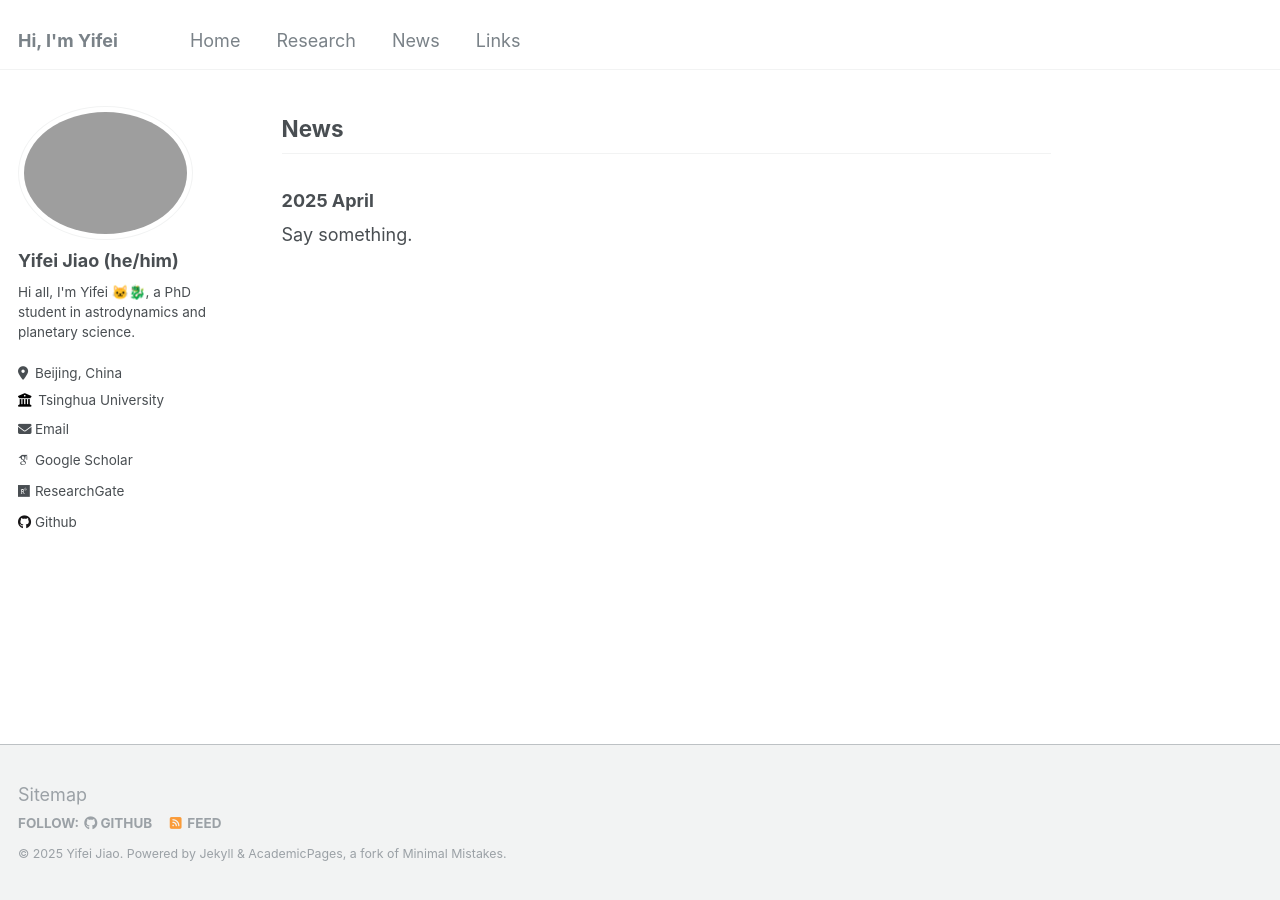
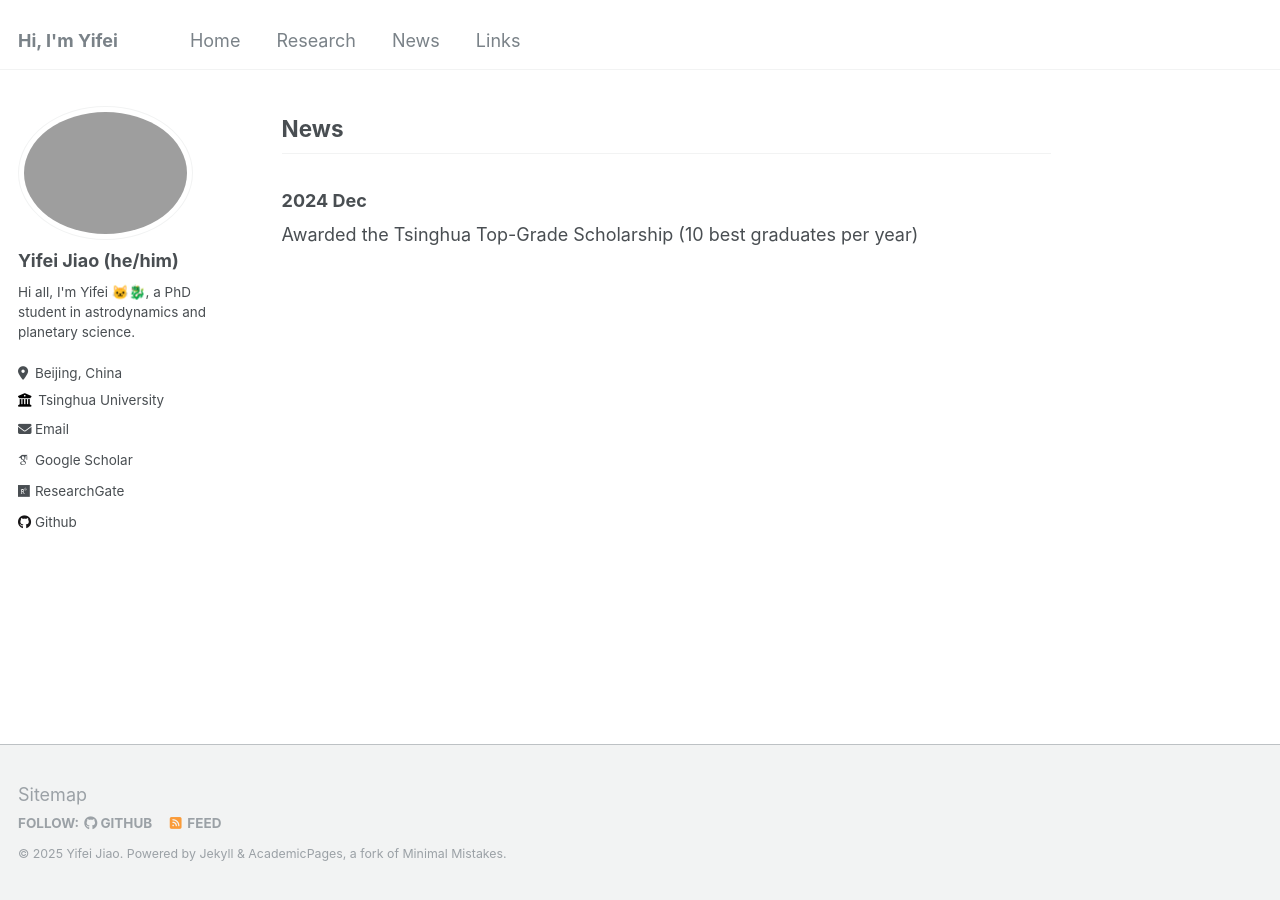
Before and after one commit to jiaoyf-thu/jiaoyf-thu.github.io, a Jekyll site: the page built from _pages/news.md, in a window 1280 px wide. Built offline with Jekyll 4.4.1, drawn with Linux system fonts in a browser that asks for light colours; some web fonts are replaced.

Commit message:
Update news.md

```diff
--- a/_pages/news.md
+++ b/_pages/news.md
@@ -6,8 +6,8 @@ author_profile: true
 
 ## News
 
-### 2025 April
+### 2024 Dec
 
 <p align="justify">
-Say something.
+Awarded the Tsinghua Top-Grade Scholarship (10 best graduates per year)
 </p>
```
